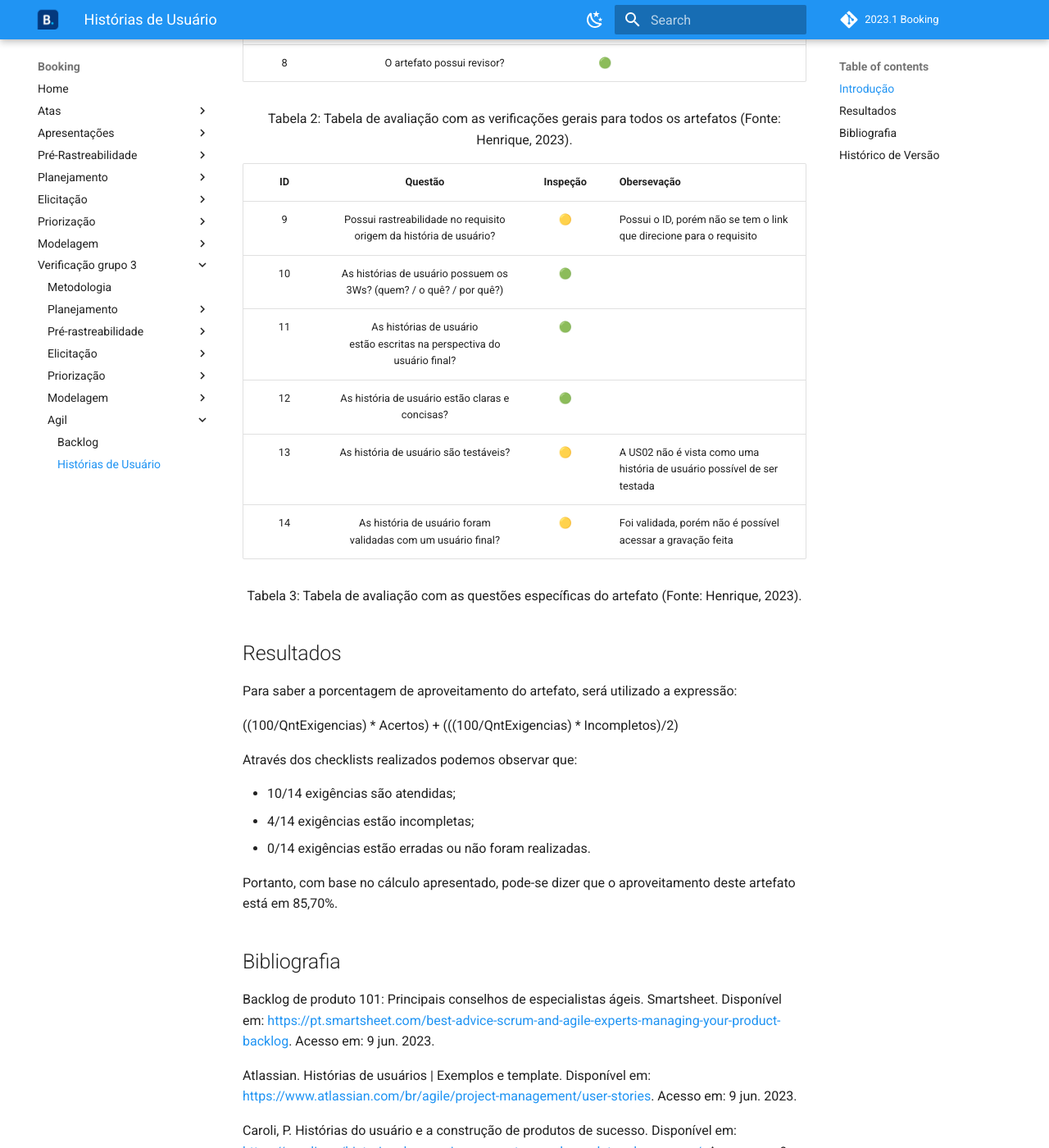
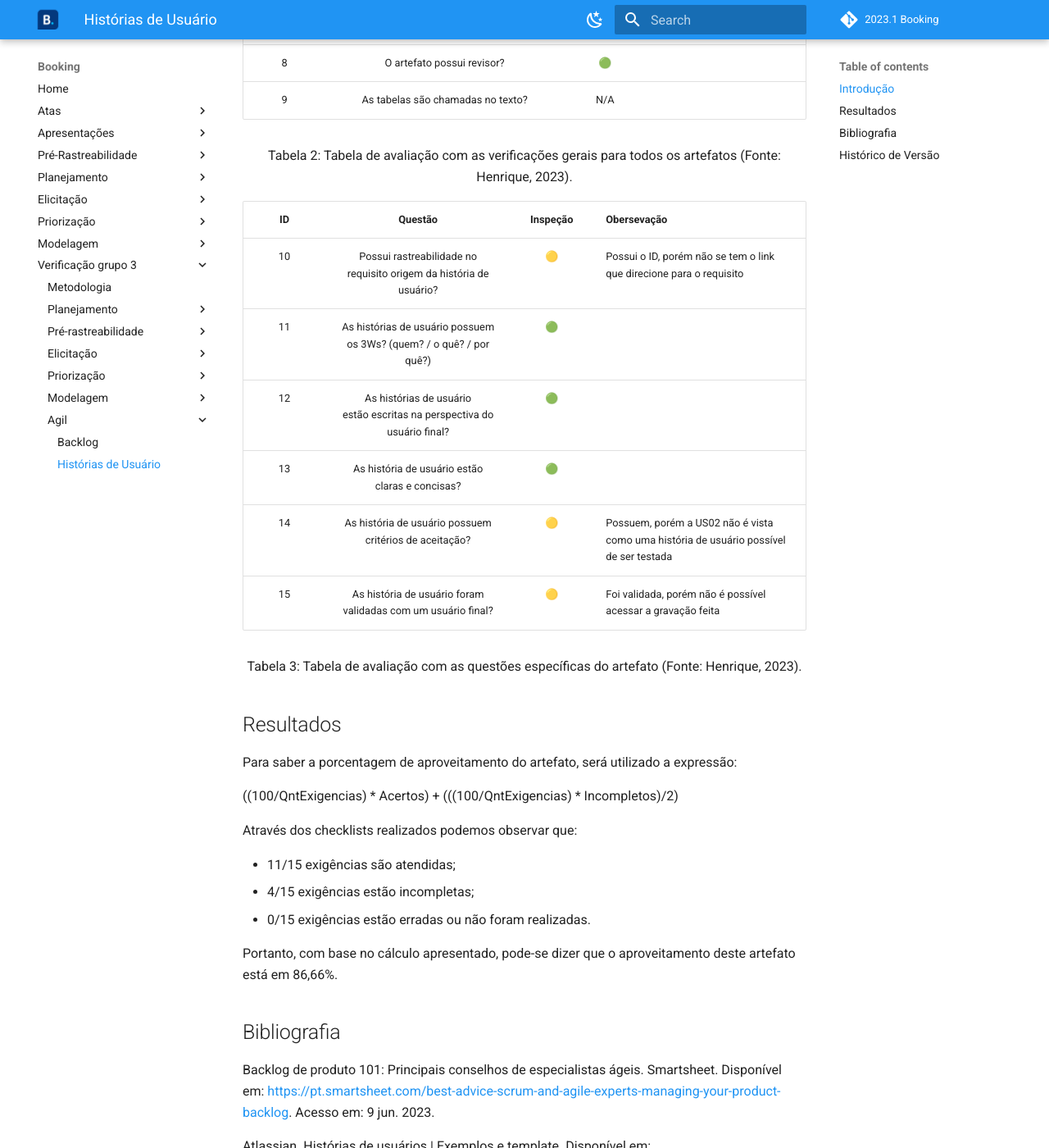
Before and after one commit to Requisitos-de-Software/2023.1-Booking, an MkDocs documentation site: the page built from docs/verificacao3/agil/historiasDeUsuario.md, in a window 1280 px wide and 1400 px high, scrolled down 927 px. Shown: the whole window at 82% size. Built offline with MkDocs 1.6.1 and Material for MkDocs 9.7.7, drawn with Linux system fonts in a browser that asks for light colours; comment, search, counter and statistics services are not loaded.

Commit message:
Fazendo alteracoes em rich picture e historias de usuario

```diff
--- a/docs/verificacao3/agil/historiasDeUsuario.md
+++ b/docs/verificacao3/agil/historiasDeUsuario.md
@@ -24,19 +24,20 @@ A tabela 1 a seguir representa os dados do artefato Especificação Suplementar.
 | 6 |   As tabelas e imagens possuem legenda, fonte e são introduzidas no texto?   |    N/A    |                                                |
 | 7 |                           O artefato possui autor?                           |     🟢     |                                                |
 | 8 |                          O artefato possui revisor?                          |     🟢     |                                                |
+| 9 |                      As tabelas são chamadas no texto?                      |    N/A    |                                                |
 
 <div style="text-align: center">
 <p> Tabela 2: Tabela de avaliação com as verificações gerais para todos os artefatos (Fonte: Henrique, 2023). </p>
 </div>
 
-| ID |                                   Questão                                   | Inspeção | Obersevação                                                                |
-| :-: | :--------------------------------------------------------------------------: | :--------: | ---------------------------------------------------------------------------- |
-| 9 |     Possui rastreabilidade no requisito origem da história de usuário?     |     🟡     | Possui o ID, porém não se tem o link que direcione para o requisito        |
-| 10 |   As histórias de usuário possuem os 3Ws? (quem? / o quê? / por quê?)   |     🟢     |                                                                              |
-| 11 | As histórias de usuário estão escritas na perspectiva do usuário final? |     🟢     |                                                                              |
-| 12 |              As história de usuário estão claras e concisas?              |     🟢     |                                                                              |
-| 13 |                  As história de usuário são testáveis?                  |     🟡     | A US02 não é vista como uma história de usuário possível de ser testada |
-| 14 |       As história de usuário foram validadas com um usuário final?       |     🟡     | Foi validada, porém não é possível acessar a gravação feita            |
+| ID |                                   Questão                                   | Inspeção | Obersevação                                                                                 |
+| :-: | :--------------------------------------------------------------------------: | :--------: | --------------------------------------------------------------------------------------------- |
+| 10 |     Possui rastreabilidade no requisito origem da história de usuário?     |     🟡     | Possui o ID, porém não se tem o link que direcione para o requisito                         |
+| 11 |   As histórias de usuário possuem os 3Ws? (quem? / o quê? / por quê?)   |     🟢     |                                                                                               |
+| 12 | As histórias de usuário estão escritas na perspectiva do usuário final? |     🟢     |                                                                                               |
+| 13 |              As história de usuário estão claras e concisas?              |     🟢     |                                                                                               |
+| 14 |         As história de usuário possuem critérios de aceitação?         |     🟡     | Possuem, porém a US02 não é vista como uma história de usuário possível de ser testada |
+| 15 |       As história de usuário foram validadas com um usuário final?       |     🟡     | Foi validada, porém não é possível acessar a gravação feita                             |
 
 <div style="text-align: center">
 <p> Tabela 3: Tabela de avaliação com as questões específicas do artefato (Fonte: Henrique, 2023). </p>
@@ -50,11 +51,11 @@ Para saber a porcentagem de aproveitamento do artefato, será utilizado a expres
 
 Através dos checklists realizados podemos observar que:
 
-* 10/14 exigências são atendidas;
-* 4/14 exigências estão incompletas;
-* 0/14 exigências estão erradas ou não foram realizadas.
+* 11/15 exigências são atendidas;
+* 4/15 exigências estão incompletas;
+* 0/15 exigências estão erradas ou não foram realizadas.
 
-Portanto, com base no cálculo apresentado, pode-se dizer que o aproveitamento deste artefato está em 85,70%.
+Portanto, com base no cálculo apresentado, pode-se dizer que o aproveitamento deste artefato está em 86,66%.
 
 ## Bibliografia
 
```
Also changed, not shown: docs/verificacao3/prePlanejamento/richPicture.md (+11 -11 lines).
